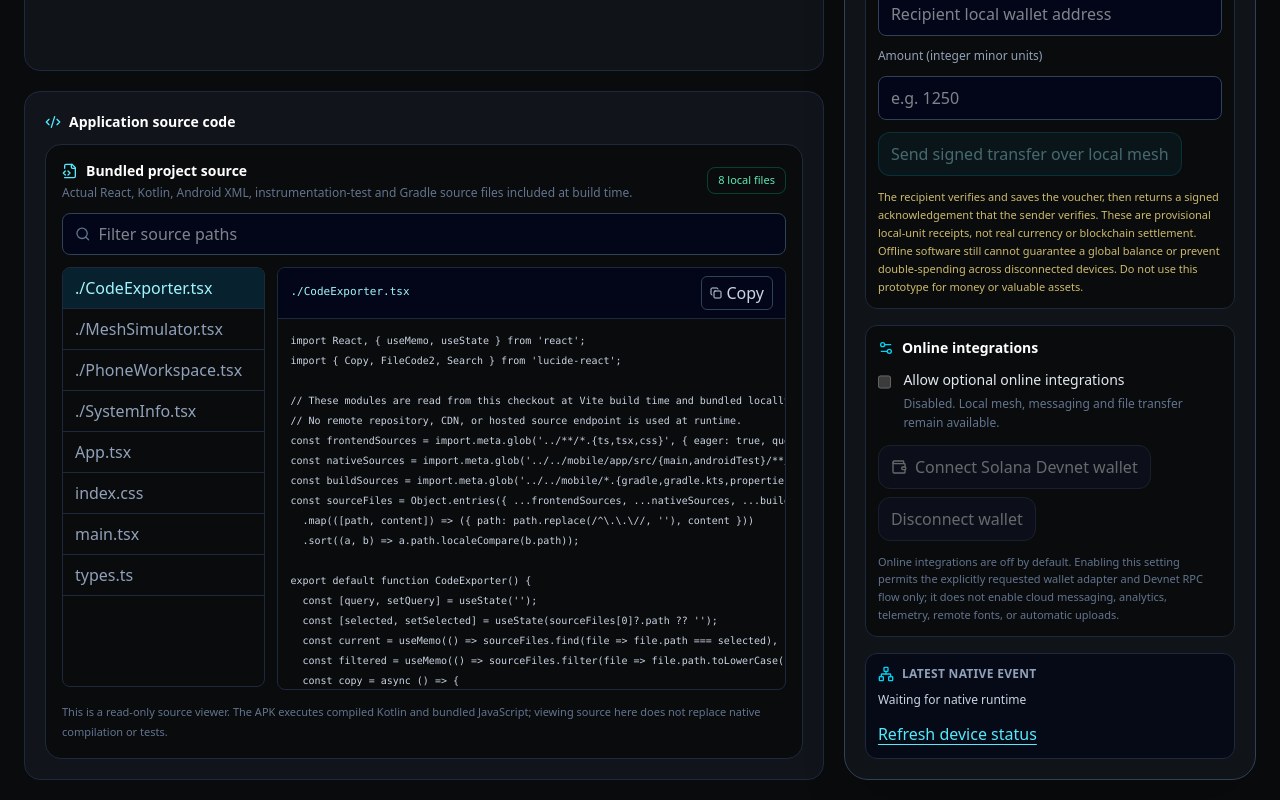
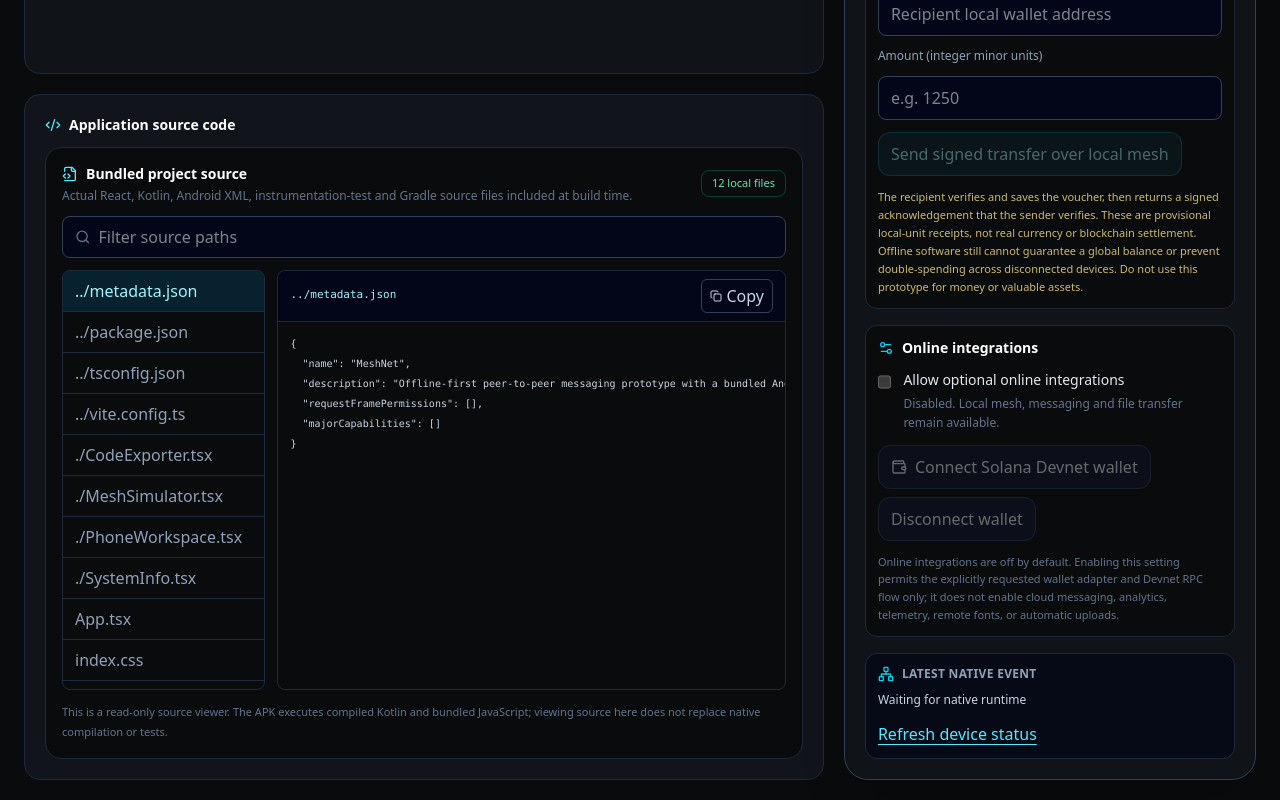
Before and after one commit to esi2ei/meshnet, a React (Vite) app: page / in a window 1280 px wide. Shown: the part 1803-2603 px from the top of the page. Built offline with nearby package versions, Linux system fonts and the light colour scheme.

Commit message:
Include full local project and Android build sources in source viewer

```diff
--- a/src/components/CodeExporter.tsx
+++ b/src/components/CodeExporter.tsx
@@ -5,8 +5,9 @@ import { Copy, FileCode2, Search } from 'lucide-react';
 // No remote repository, CDN, or hosted source endpoint is used at runtime.
 const frontendSources = import.meta.glob('../**/*.{ts,tsx,css}', { eager: true, query: '?raw', import: 'default' }) as Record<string, string>;
 const nativeSources = import.meta.glob('../../mobile/app/src/{main,androidTest}/**/*.{kt,xml}', { eager: true, query: '?raw', import: 'default' }) as Record<string, string>;
-const buildSources = import.meta.glob('../../mobile/*.{gradle,gradle.kts,properties}', { eager: true, query: '?raw', import: 'default' }) as Record<string, string>;
-const sourceFiles = Object.entries({ ...frontendSources, ...nativeSources, ...buildSources })
+const buildSources = import.meta.glob('../../mobile/**/*.{gradle,gradle.kts,properties}', { eager: true, query: '?raw', import: 'default' }) as Record<string, string>;
+const rootSources = import.meta.glob('../../*.{json,ts,md}', { eager: true, query: '?raw', import: 'default' }) as Record<string, string>;
+const sourceFiles = Object.entries({ ...frontendSources, ...nativeSources, ...buildSources, ...rootSources })
   .map(([path, content]) => ({ path: path.replace(/^\.\.\//, ''), content }))
   .sort((a, b) => a.path.localeCompare(b.path));
 
```
